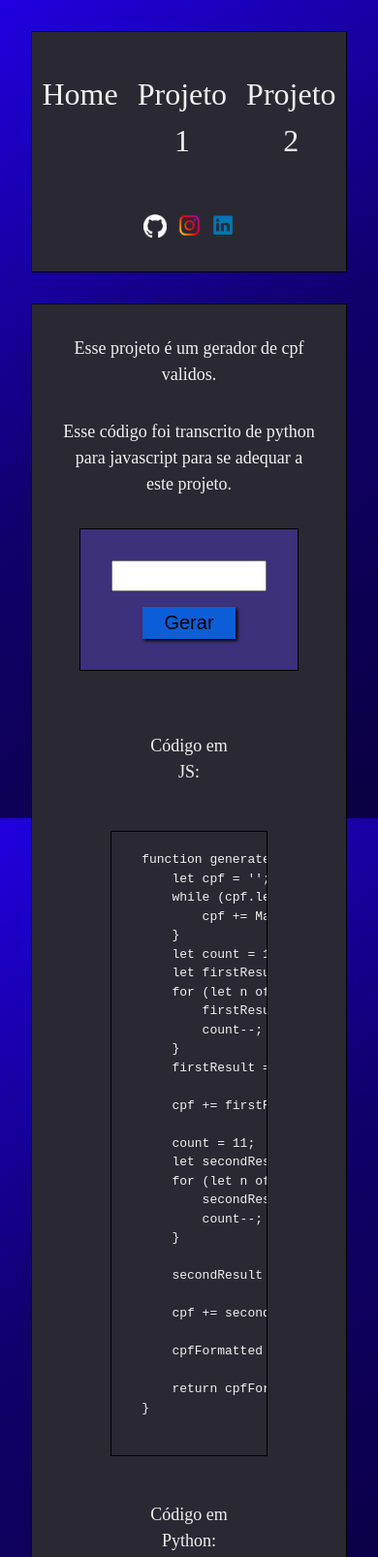
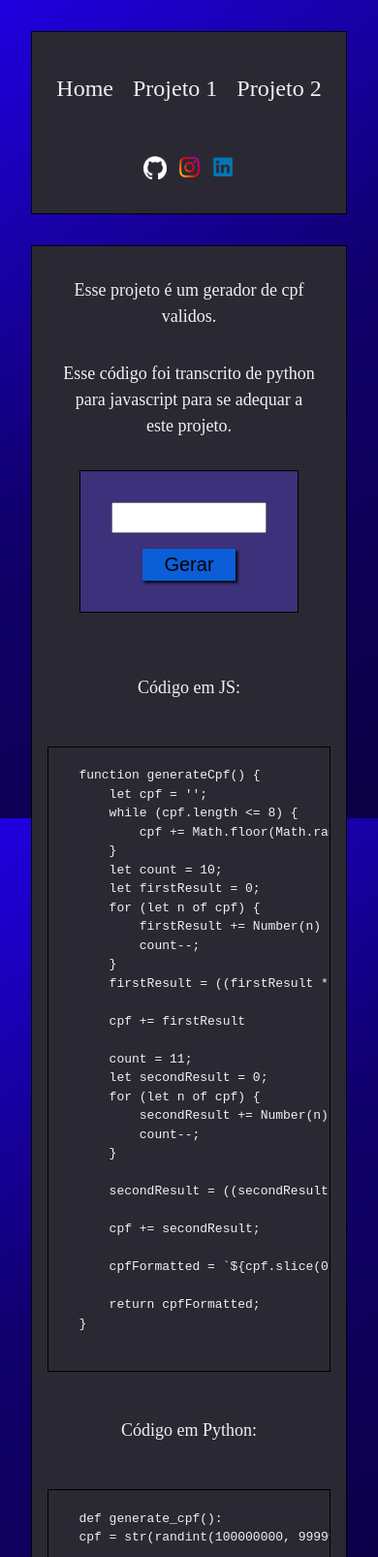
Before and after one commit to cesario-neto/portfolio, a plain HTML site: page project_1.html in a window 390 px wide. Shown: the top 1606 px of the page at 97% size. Drawn offline with Linux system fonts and the light colour scheme.

Commit message:
Correcting responsiveness

```diff
--- a/assets/css/style.css
+++ b/assets/css/style.css
@@ -175,7 +175,7 @@ main {
         display: flex;
         justify-content: center;
         gap: 20px;
-        font-size: 2rem;
+        font-size: 1.5rem;
         width: 100%;
     }
 }
@@ -184,6 +184,7 @@ main {
     .content__project {
         width: 30%;
     }
+
 }
 
 @media screen and (max-width: 700px){
@@ -194,4 +195,8 @@ main {
     .btn {
         width: 60%;
     }
+
+    .content__code {
+        width: 90%;
+    }
 }
```
